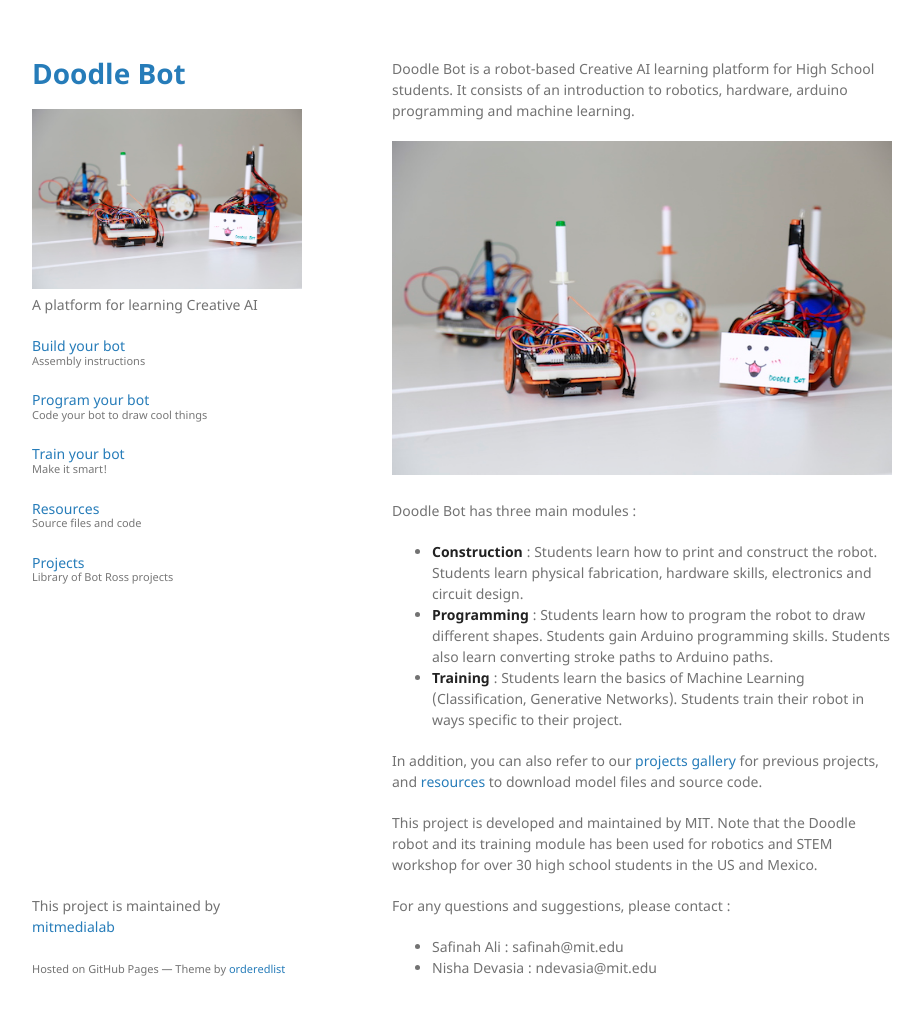
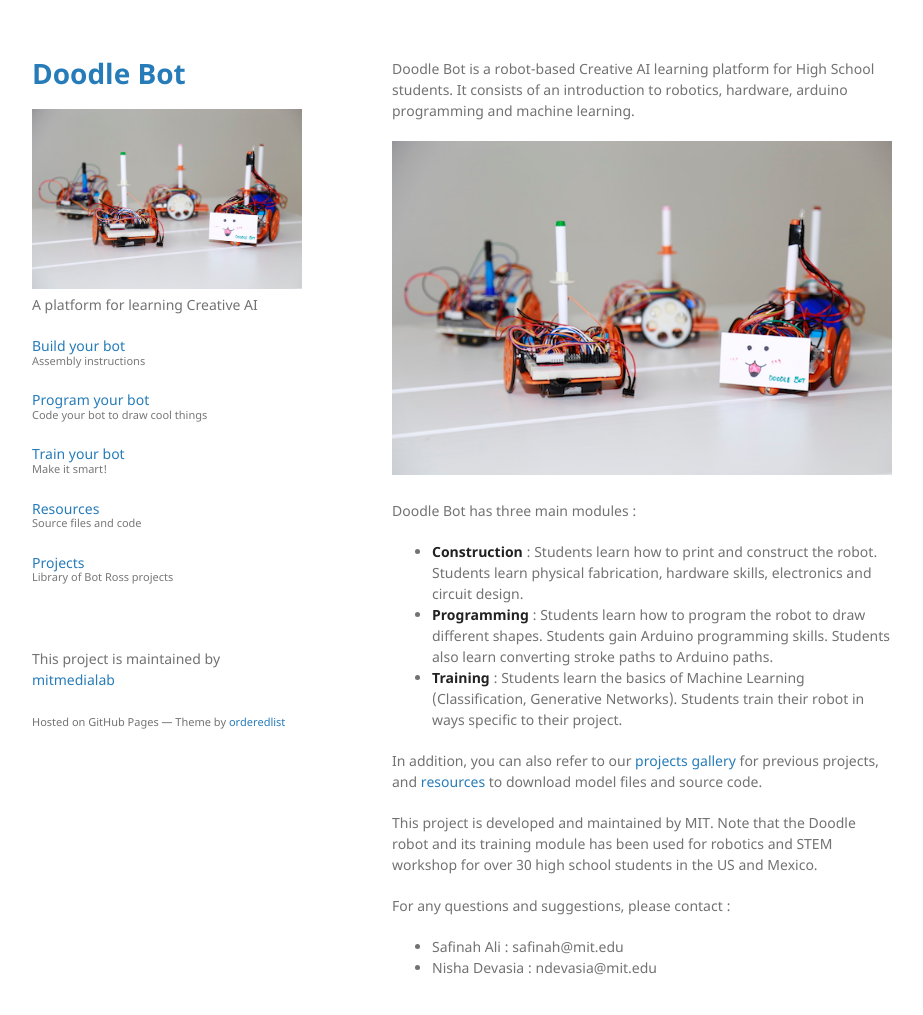
Before and after one commit to mitmedialab/doodlebot, a Jekyll site: the page built from index.md, in a window 1280 px wide and 1048 px high. Shown: the top 1015 px of the window, without its empty margins (178-1101 px from the left). Built offline with Jekyll 4.4.1, drawn with Linux system fonts in a browser that asks for light colours.

Commit message:
fix the footer issue

```diff
--- a/_layouts/default.html
+++ b/_layouts/default.html
@@ -27,7 +27,17 @@
         <p class="view"><a href="https://mitmedialab.github.io/doodlebot/program.html">Program your bot <small>Code your bot to draw cool things</small></a></p>
         <p class="view"><a href="https://mitmedialab.github.io/doodlebot/train.html">Train your bot <small>Make it smart!</small></a></p>
         <p class="view"><a href="https://mitmedialab.github.io/doodlebot/resources.html">Resources <small>Source files and code</small></a></p>
-        <p class="view"><a href="https://mitmedialab.github.io/doodlebot/projects.html">Projects <small>Library of Bot Ross projects</small></a></p>
+        <p class="view"><a href="https://mitmedialab.github.io/doodlebot/projects.html">Projects <small>Library of Bot Ross projects</small></a></p><br><br>
+
+
+
+
+        {% if site.github.is_project_page %}
+        <p>This project is maintained by <a href="{{ site.github.owner_url }}">{{ site.github.owner_name }}</a></p>
+        {% endif %}
+        <p><small>Hosted on GitHub Pages &mdash; Theme by <a href="https://github.com/orderedlist">orderedlist</a></small></p>
+
+
 
         {% endif %}
 
@@ -47,13 +57,13 @@
 
       {{ content }}
 
-      </section>
+      <!-- </section>
       <footer>
         {% if site.github.is_project_page %}
         <p>This project is maintained by <a href="{{ site.github.owner_url }}">{{ site.github.owner_name }}</a></p>
         {% endif %}
         <p><small>Hosted on GitHub Pages &mdash; Theme by <a href="https://github.com/orderedlist">orderedlist</a></small></p>
-      </footer>
+      </footer> -->
     </div>
     <script src="{{ "/assets/js/scale.fix.js" | relative_url }}"></script>
     {% if site.google_analytics %}
```
